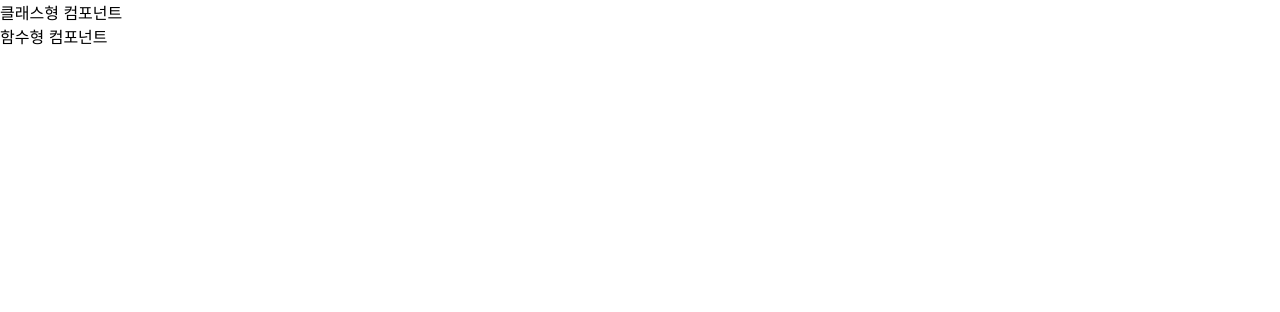
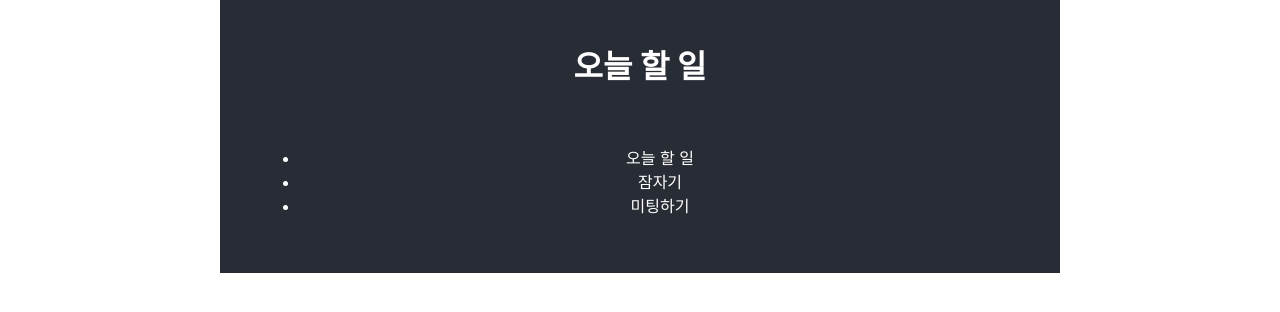
Before and after one commit to davemins/practice-React, a React (Create React App) app in the folder to-do-list/: page / in a window 1280 px wide. Shown: the top 312 px of the page. Built offline with nearby package versions, Linux system fonts and the light colour scheme.

Commit message:
Add :To-Do-List 실습 코드 추가

```diff
--- a/to-do-list/src/App.css
+++ b/to-do-list/src/App.css
@@ -1,3 +1,13 @@
+.container {
+max-width: 800px;
+margin: 0 auto;
+padding: 20px;
+background-color: #282c34;
+color: white;
+text-align: center;
+
+}
+
 .App {
   text-align: center;
 }
--- a/to-do-list/src/App.tsx
+++ b/to-do-list/src/App.tsx
@@ -1,8 +1,7 @@
 import React from 'react';
 import logo from './logo.svg';
 import './App.css';
-import ClassCom from './ClassCom';
-import FunctionCom from './FunctionCom';
+import ToDoList from './To-Do-List';
 
 function App() {
   const handleClick = () => {
@@ -11,8 +10,7 @@ function App() {
 
   return (
     <div className='container'>
-      <ClassCom></ClassCom>
-      <FunctionCom></FunctionCom>
+      <ToDoList></ToDoList>
     </div>
   );
 }
--- /dev/null
+++ b/to-do-list/src/To-Do-List.tsx
@@ -0,0 +1,24 @@
+import React, { useState } from "react";
+
+const ToDoList: React.FC = () => {
+    const title: string = "오늘 할 일";
+
+    const [todo] = useState(['오늘 할 일', '잠자기', '미팅하기']);
+
+    return (
+        <div>
+            <h1>{title}</h1>
+            <p></p>
+            <div className="container">
+                <ul>
+                    <li>{todo[0]}</li>
+                    <li>{todo[1]}</li>
+                    <li>{todo[2]}</li>
+                </ul>
+            </div>
+        </div>
+
+    )
+}
+
+export default ToDoList;
```
